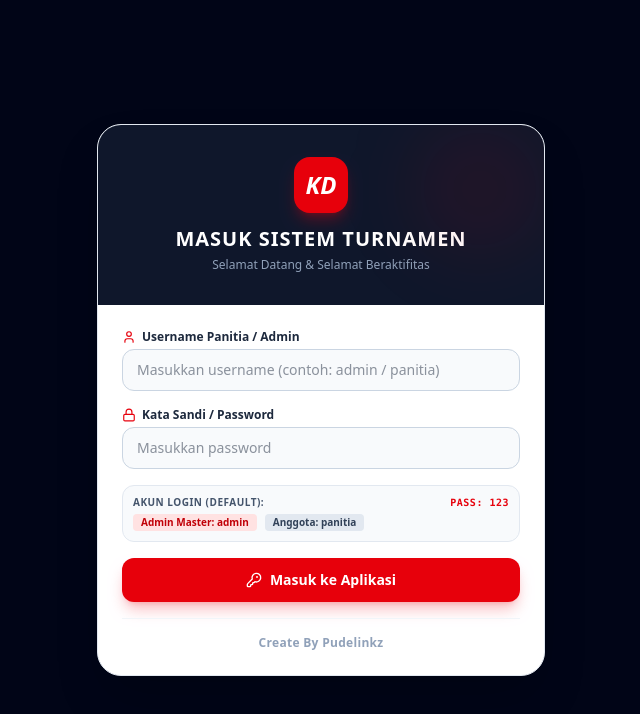
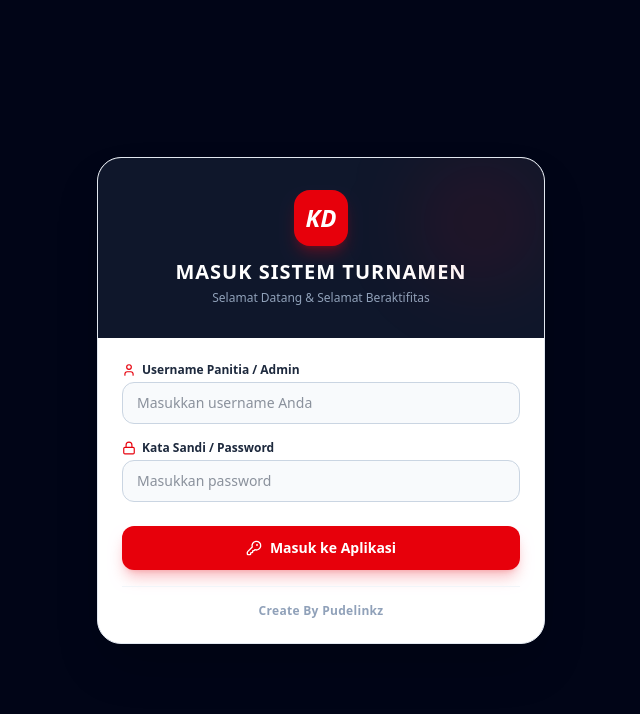
Before and after one commit to biancalbil07/TurnamenKD, a React (Vite) app: page / in a window 1280 px wide. Shown: the top 714 px of the page, without its empty margins (319-959 px from the left). Built offline with nearby package versions, Linux system fonts and the light colour scheme; no server answers; the database is empty.

Commit message:
feat(auth): remove default credentials from login modal
Clean up the UI by removing hardcoded account hints and buttons to improve security and professional presentation.

```diff
--- a/src/components/LoginModal.tsx
+++ b/src/components/LoginModal.tsx
@@ -72,7 +72,7 @@ export const LoginModal: React.FC<LoginModalProps> = ({ panitiaMembers, onLoginS
             </label>
             <input
               type="text"
-              placeholder="Masukkan username (contoh: admin / panitia)"
+              placeholder="Masukkan username Anda"
               value={username}
               onChange={(e) => setUsername(e.target.value)}
               className="w-full px-3.5 py-2.5 bg-slate-50 border border-slate-300 rounded-xl font-medium text-slate-800 focus:outline-none focus:ring-2 focus:ring-red-500 text-sm"
@@ -94,42 +94,14 @@ export const LoginModal: React.FC<LoginModalProps> = ({ panitiaMembers, onLoginS
             />
           </div>
 
-          {/* Quick Account Hint */}
-          <div className="p-2.5 bg-slate-50 border border-slate-200 rounded-xl space-y-1">
-            <div className="font-extrabold text-[10px] text-slate-600 uppercase tracking-wider flex items-center justify-between">
-              <span>Akun Login (Default):</span>
-              <span className="text-[10px] text-red-600 font-bold font-mono">Pass: 123</span>
-            </div>
-            <div className="flex items-center gap-2 text-[10px]">
-              <button
-                type="button"
-                onClick={() => {
-                  setUsername('admin');
-                  setPassword('123');
-                }}
-                className="px-2 py-0.5 bg-red-100 hover:bg-red-200 text-red-700 font-bold rounded text-[10px] transition"
-              >
-                Admin Master: admin
-              </button>
-              <button
-                type="button"
-                onClick={() => {
-                  setUsername('panitia');
-                  setPassword('123');
-                }}
-                className="px-2 py-0.5 bg-slate-200 hover:bg-slate-300 text-slate-700 font-bold rounded text-[10px] transition"
-              >
-                Anggota: panitia
-              </button>
-            </div>
+          <div className="pt-2">
+            <button
+              type="submit"
+              className="w-full py-3 bg-red-600 hover:bg-red-700 text-white font-black rounded-xl text-sm shadow-lg shadow-red-600/25 hover:shadow-red-600/40 transition-all flex items-center justify-center gap-2"
+            >
+              <KeyRound className="w-4 h-4" /> Masuk ke Aplikasi
+            </button>
           </div>
-
-          <button
-            type="submit"
-            className="w-full py-3 bg-red-600 hover:bg-red-700 text-white font-black rounded-xl text-sm shadow-lg shadow-red-600/25 transition-all flex items-center justify-center gap-2 mt-2"
-          >
-            <KeyRound className="w-4 h-4" /> Masuk ke Aplikasi
-          </button>
 
           {/* Footer Credits */}
           <div className="pt-4 border-t border-slate-100 text-center">
```
